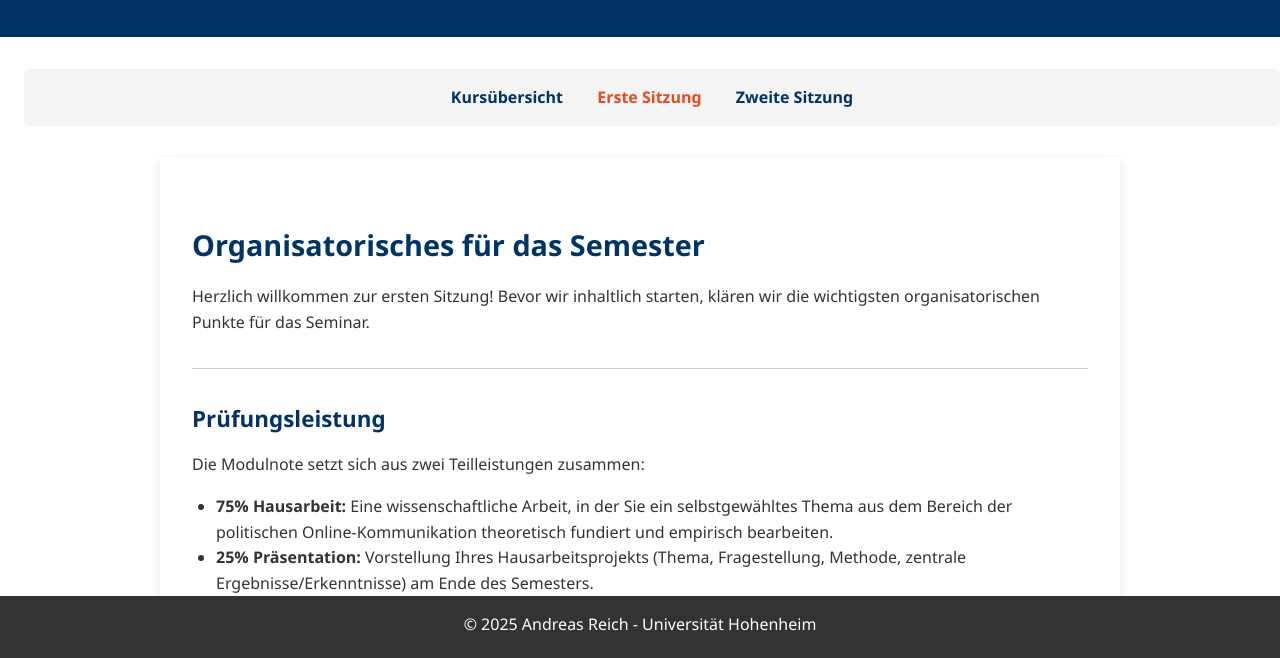
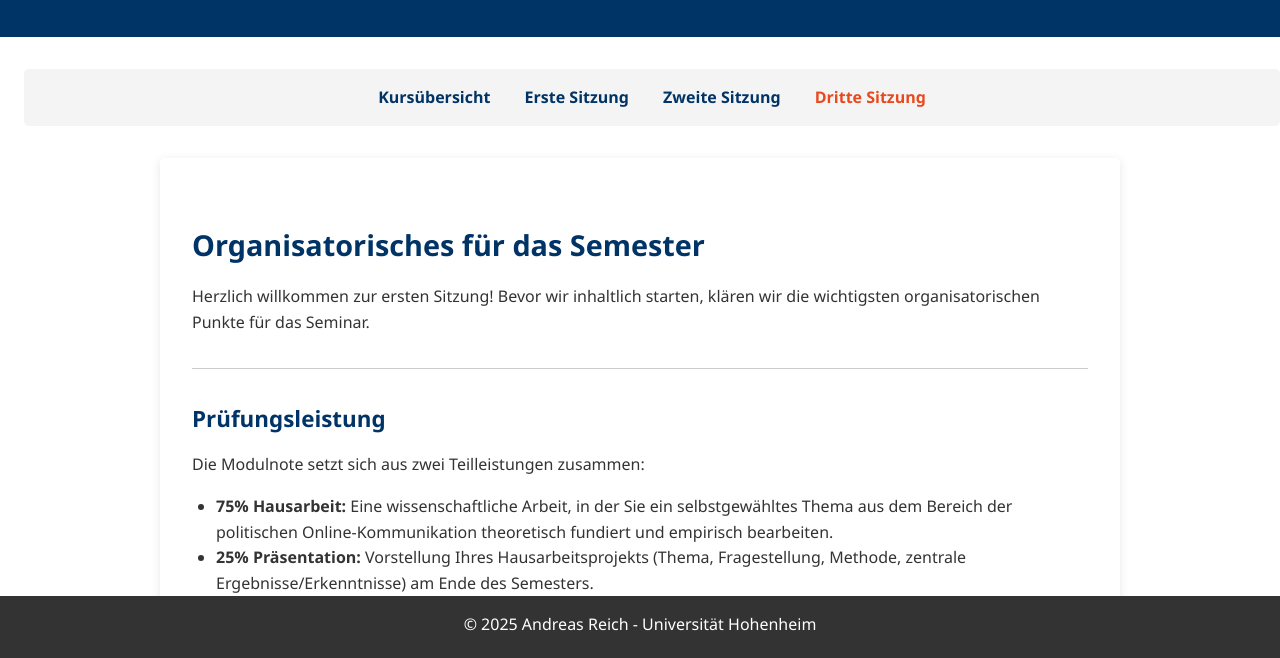
Before and after one commit to Logophoman/polkomm-ss25, a plain HTML site: page session1.html in a window 1280 px wide. Shown: the part 130-788 px from the top of the page. Drawn offline with nearby package versions, Linux system fonts and the light colour scheme.

Commit message:
update nav

```diff
--- a/session1.html
+++ b/session1.html
@@ -19,8 +19,9 @@
     <nav>
         <ul>
             <li><a href="index.html">Kursübersicht</a></li>
-            <li><a href="session1.html" class="active">Erste Sitzung</a></li>
+            <li><a href="session1.html">Erste Sitzung</a></li>
             <li><a href="session2.html">Zweite Sitzung</a></li>
+            <li><a href="session3.html" class="active">Dritte Sitzung</a></li>
             <!-- Hier später Links zu Session 2 etc. hinzufügen -->
         </ul>
     </nav>
```
Also changed, not shown: index.html (+1 -0 lines), session2.html (+2 -1 lines).
